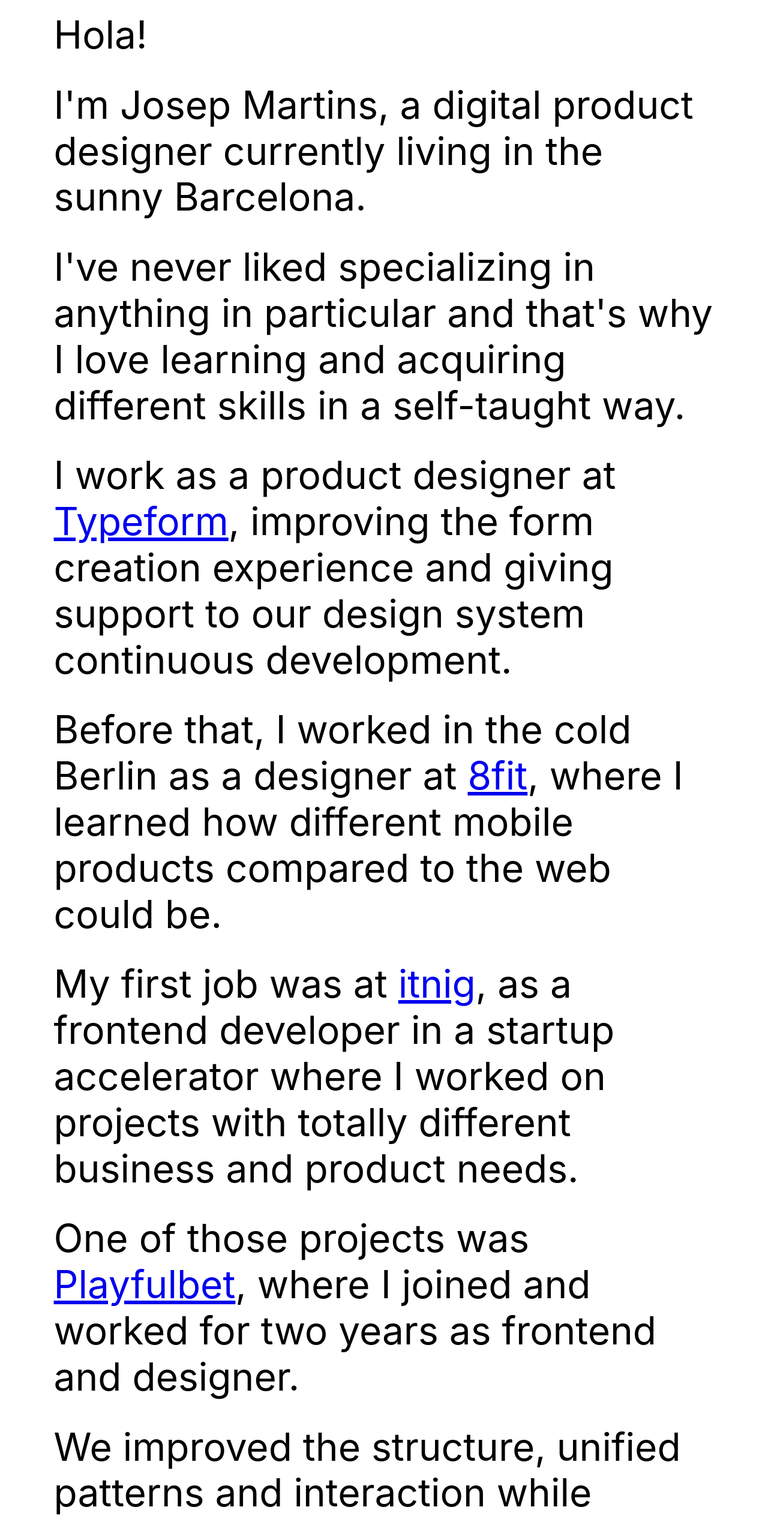
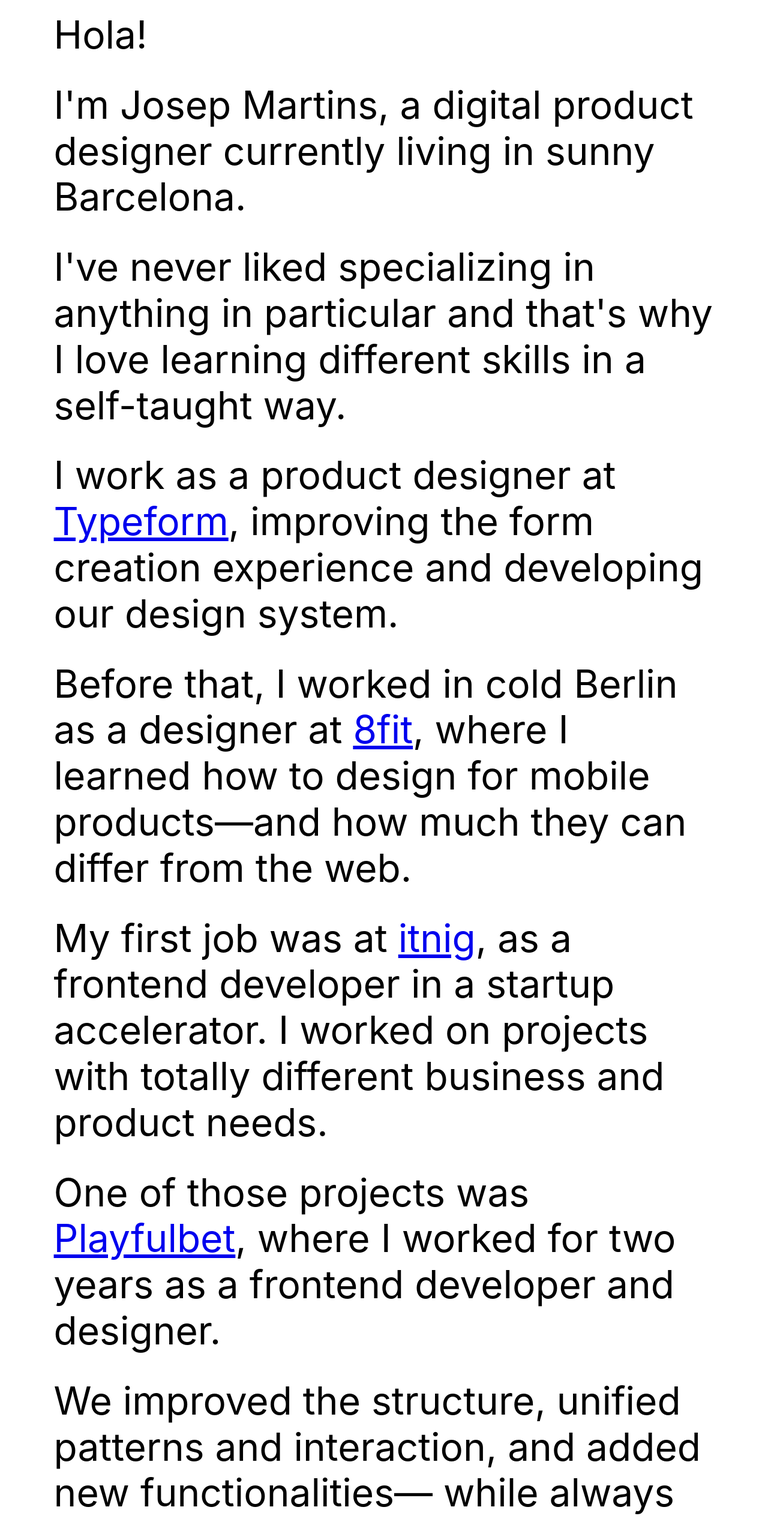
Before and after one commit to josepmartins/portfolio, a React (Create React App) app: page / in a window 1280 px wide. Shown: the part 60-2597 px from the top of the page at 60% size. Built offline with nearby package versions, Linux system fonts and the light colour scheme.

Commit message:
Steve corrections

```diff
--- a/src/App.js
+++ b/src/App.js
@@ -25,39 +25,39 @@
           </Text>
 
           <Text>
-            I'm Josep Martins, a digital product designer currently living in the sunny Barcelona.
+            I'm Josep Martins, a digital product designer currently living in sunny Barcelona.
           </Text>
 
           <Text>
-            I've never liked specializing in anything in particular and that's why I love learning and acquiring different skills in a self-taught way.
+            I've never liked specializing in anything in particular and that's why I love learning different skills in a self-taught way.
           </Text>
 
           <Text>
-            I work as a product designer at <a target='_blank' href='http://www.typeform.com'>Typeform</a>, improving the form creation experience and giving support to our design system continuous development.
+            I work as a product designer at <a target='_blank' href='http://www.typeform.com'>Typeform</a>, improving the form creation experience and developing our design system.
           </Text>
 
           <Text>
-            Before that, I worked in the cold Berlin as a designer at <a target='_blank' href='http://www.8fit.com'>8fit</a>, where I learned how different mobile products compared to the web could be.
+            Before that, I worked in cold Berlin as a designer at <a target='_blank' href='http://www.8fit.com'>8fit</a>, where I learned how to design for mobile products—and how much they can differ from the web.
           </Text>
 
           <Text>
-            My first job was at <a target='_blank' href='http://www.itnig.net'>itnig</a>, as a frontend developer in a startup accelerator where I worked on projects with totally different business and product needs.
+            My first job was at <a target='_blank' href='http://www.itnig.net'>itnig</a>, as a frontend developer in a startup accelerator. I worked on projects with totally different business and product needs.
           </Text>
 
           <Text>
-            One of those projects was <a target='_blank' href='http://www.playfulbet.com'>Playfulbet</a>, where I joined and worked for two years as frontend and designer.
+            One of those projects was <a target='_blank' href='http://www.playfulbet.com'>Playfulbet</a>, where I worked for two years as a frontend developer and designer.
           </Text>
 
           <Text>
-            We improved the structure, unified patterns and interaction while adding new functionalities. Always listening to the feedback of our users.
+            We improved the structure, unified patterns and interaction, and added new functionalities— while always listening to the feedback of our users.
           </Text>
 
           <Text>
-            So far one of the best experiences I have lived, being part of a successful project created from the scratch with only 4 people and a lot of enthusiasm.
+            It was one of the best experiences of my life, because I was part of a successful project created from scratch with only 4 people and a lot of enthusiasm.
           </Text>
 
           <Text>
-            If you would like to talk or to have a a coffee, contact me <a target='_blank' href='mailto:jsp.mrtns@gmail.com'>here</a>. You can also have a look to my pictures on <a target='_blank' href='http://www.instagram.com/josepmartins'>Instagram</a>.
+            If you'd like to talk or have a coffee, contact me <a target='_blank' href='mailto:jsp.mrtns@gmail.com'>here</a>. You can also take a look at my pictures on <a target='_blank' href='http://www.instagram.com/josepmartins'>Instagram</a>.
           </Text>
 
           <Text>
```
